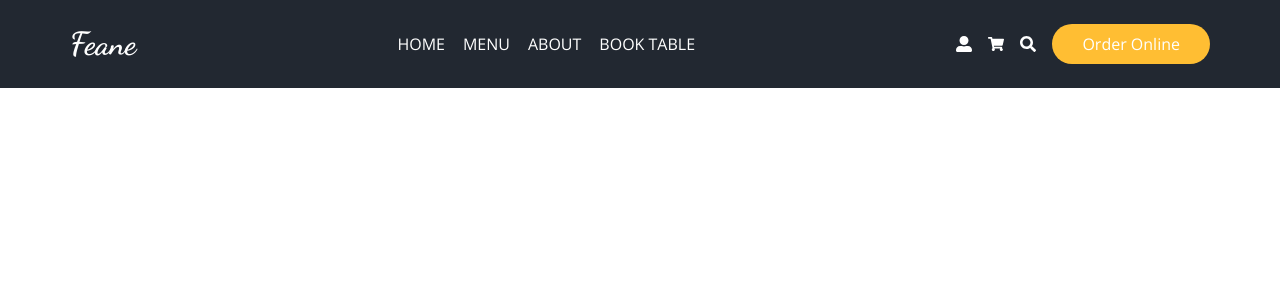
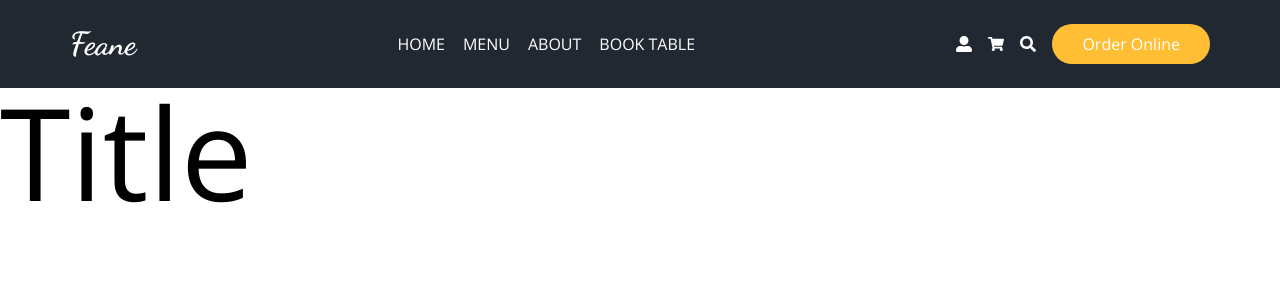
Before and after one commit to cihatsolak/nextjs-meal-master, a Next.js app: page / in a window 1280 px wide. Shown: the top 300 px of the page. Built offline with nearby package versions, Linux system fonts and the light colour scheme.

Commit message:
feat(client): create search component

```diff
--- a/components/layout/Header.jsx
+++ b/components/layout/Header.jsx
@@ -1,7 +1,12 @@
+import { useState } from "react";
 import Logo from "../ui/Logo";
 import { FaUserAlt, FaShoppingCart, FaSearch } from "react-icons/fa";
+import OutsideClickHandler from "react-outside-click-handler";
+import Title from "../ui/Title";
 
 export default function Header() {
+  const [isShowSearch, setIsShowSearch] = useState(true);
+
   return (
     <div className="h-[5.5rem] bg-secondary">
       <div className="container mx-auto text-white flex justify-between items-center h-full">
@@ -24,19 +29,26 @@ export default function Header() {
         </nav>
         <div className="flex gap-x-4 items-center">
           <a href="#">
-          <FaUserAlt />
+            <FaUserAlt className="hover:text-primary transition-all" />
           </a>
           <a href="#">
-          <FaShoppingCart />
+            <FaShoppingCart className="hover:text-primary transition-all" />
           </a>
-        <a href="#">
-          <FaSearch />
-        </a>
+          <button onClick={() => setIsShowSearch(!isShowSearch)}>
+            <FaSearch className="hover:text-primary transition-all" />
+          </button>
           <a href="#">
             <button className="btn-primary">Order Online</button>
           </a>
         </div>
       </div>
+      {isShowSearch && (
+        <OutsideClickHandler onOutsideClick={() => setIsShowSearch(false)}>
+          <div className="title">
+            <Title className="text-9xl">Title</Title>
           </div>
-  )
+        </OutsideClickHandler>
+      )}
+    </div>
+  );
 }
--- /dev/null
+++ b/components/ui/Title.jsx
@@ -0,0 +1,5 @@
+import React from "react";
+
+export default function Title({ children, className }) {
+  return <div className={`${className}`}>{children}</div>;
+}
--- a/package.json
+++ b/package.json
@@ -14,7 +14,8 @@
     "next": "13.3.0",
     "react": "18.2.0",
     "react-dom": "18.2.0",
-    "react-icons": "^4.8.0"
+    "react-icons": "^4.8.0",
+    "react-outside-click-handler": "^1.3.0"
   },
   "devDependencies": {
     "autoprefixer": "^10.4.14",
```
Also changed, not shown: 1 other file (tests, documents, lock files or other folders). Lines whose indentation alone changed are shown as unchanged.
